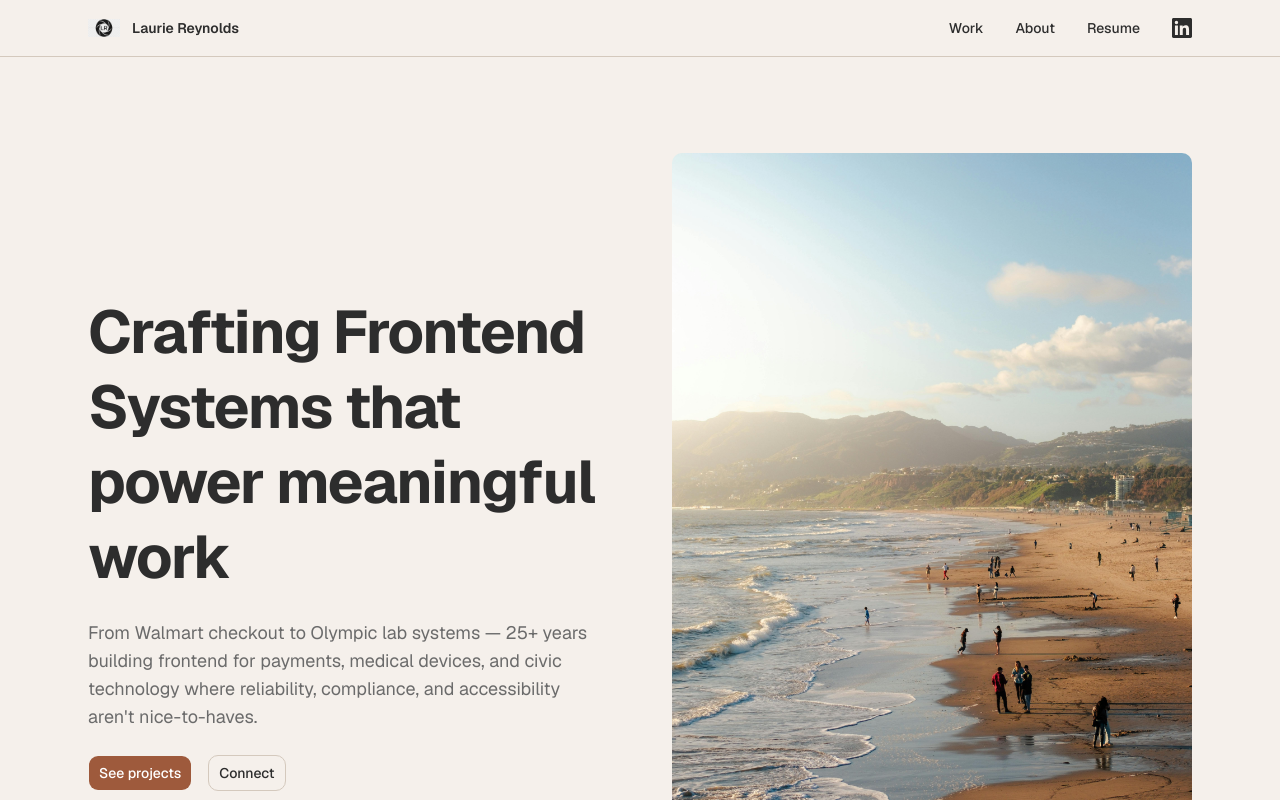
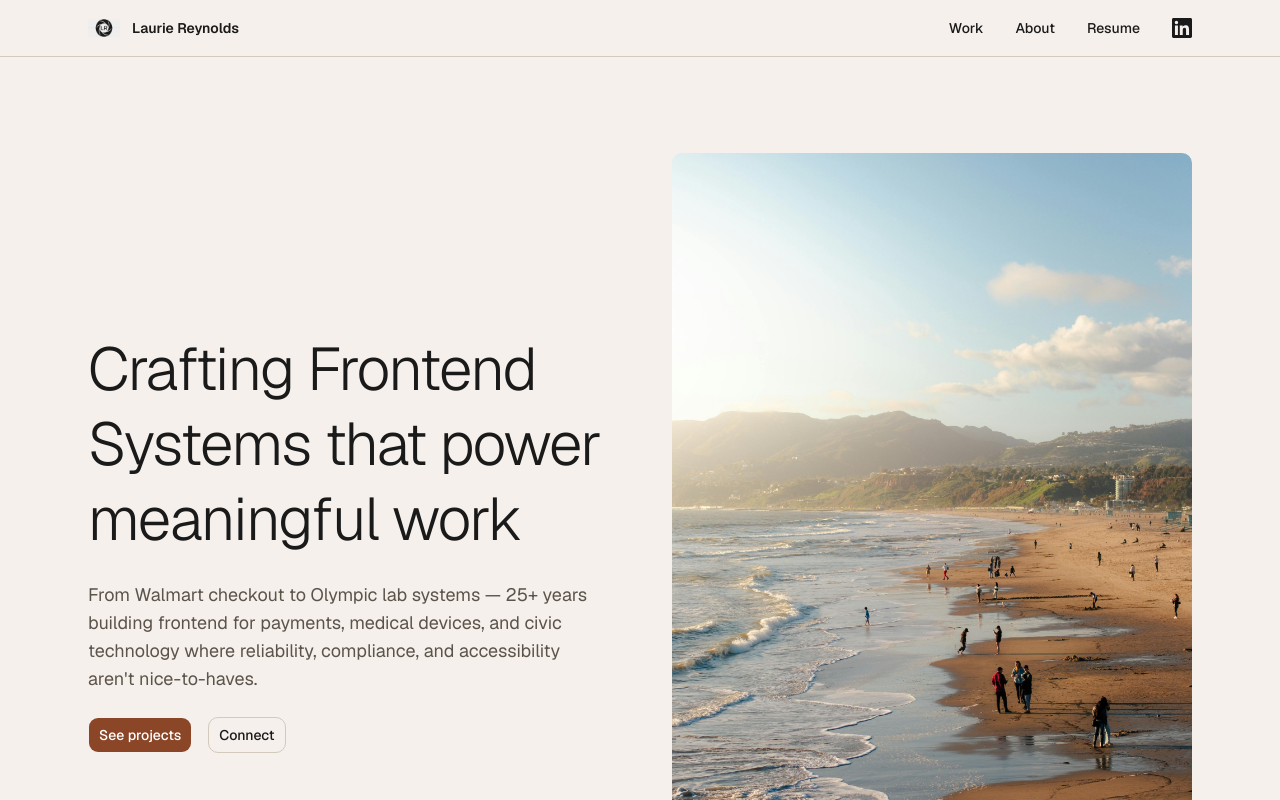
Before and after one commit to lsr-explore/laurie-reynolds-portfolio, a Next.js app: page / in a window 1280 px wide. Shown: the top 800 px of the page. Built offline with nearby package versions, Linux system fonts and the light colour scheme.

Commit message:
update phrasing and styles

```diff
--- a/app/globals.css
+++ b/app/globals.css
@@ -49,37 +49,37 @@
 
 :root {
   --background: #f5f0eb;
-  --foreground: #2d2d2d;
-  --card: #e8e0d8;
-  --card-foreground: #2d2d2d;
-  --popover: #f5f0eb;
-  --popover-foreground: #2d2d2d;
-  --primary: #9e5a3c;
+  --foreground: #1a1a1a;
+  --card: #ffffff;
+  --card-foreground: #1a1a1a;
+  --popover: #ffffff;
+  --popover-foreground: #1a1a1a;
+  --primary: #8b4527;
   --primary-foreground: #ffffff;
-  --secondary: #e8e0d8;
-  --secondary-foreground: #2d2d2d;
-  --muted: #e0d6cc;
-  --muted-foreground: #6b6b6b;
-  --accent: #e8e0d8;
-  --accent-foreground: #2d2d2d;
+  --secondary: #ece6df;
+  --secondary-foreground: #3d3530;
+  --muted: #e8e1d9;
+  --muted-foreground: #5c534a;
+  --accent: #2a6b5a;
+  --accent-foreground: #ffffff;
   --destructive: oklch(0.577 0.245 27.325);
   --border: #d4c9bd;
   --input: #d4c9bd;
-  --ring: #9e5a3c;
-  --chart-1: #9e5a3c;
-  --chart-2: #b5654a;
+  --ring: #8b4527;
+  --chart-1: #8b4527;
+  --chart-2: #2a6b5a;
   --chart-3: #d4c9bd;
   --chart-4: #e8e0d8;
-  --chart-5: #2d2d2d;
+  --chart-5: #1a1a1a;
   --radius: 0.625rem;
   --sidebar: #f5f0eb;
-  --sidebar-foreground: #2d2d2d;
-  --sidebar-primary: #9e5a3c;
+  --sidebar-foreground: #1a1a1a;
+  --sidebar-primary: #8b4527;
   --sidebar-primary-foreground: #ffffff;
-  --sidebar-accent: #e8e0d8;
-  --sidebar-accent-foreground: #2d2d2d;
+  --sidebar-accent: #ece6df;
+  --sidebar-accent-foreground: #1a1a1a;
   --sidebar-border: #d4c9bd;
-  --sidebar-ring: #9e5a3c;
+  --sidebar-ring: #8b4527;
 }
 
 @layer base {
--- a/app/resume/page.tsx
+++ b/app/resume/page.tsx
@@ -136,7 +136,7 @@ export default function ResumePage() {
     <section className="mx-auto max-w-4xl px-6 py-16 md:py-24">
       <div className="mb-12 flex flex-col items-center gap-4 text-center sm:flex-row sm:justify-between sm:text-left">
         <div>
-          <h1 className="text-4xl font-bold md:text-5xl">Resume</h1>
+          <h1 className="text-4xl font-light md:text-5xl">Resume</h1>
           <p className="mt-2 text-muted-foreground">
             Senior Front-End Software Engineer
           </p>
--- a/app/work/page.tsx
+++ b/app/work/page.tsx
@@ -41,7 +41,7 @@ const workHighlights = [
 export default function WorkPage() {
   return (
     <section className="mx-auto max-w-6xl px-6 py-16 md:py-24">
-      <h1 className="mb-4 text-center font-sans text-4xl font-bold md:text-5xl">
+      <h1 className="mb-4 text-center font-sans text-4xl font-light md:text-5xl">
         Work
       </h1>
       <p className="mx-auto mb-12 max-w-2xl text-center text-muted-foreground">
--- a/components/sections/bio-section.tsx
+++ b/components/sections/bio-section.tsx
@@ -3,7 +3,7 @@ import Image from "next/image";
 export function BioSection() {
   return (
     <section className="mx-auto max-w-6xl px-6 py-16 md:py-24">
-      <h1 className="mb-12 text-center font-sans text-4xl font-bold md:text-5xl">
+      <h1 className="mb-12 text-center font-sans text-4xl font-light md:text-5xl">
         About
       </h1>
 
--- a/components/sections/companies-section.tsx
+++ b/components/sections/companies-section.tsx
@@ -6,7 +6,7 @@ export function CompaniesSection() {
     <section className="py-16 md:py-24">
       <div className="mx-auto max-w-6xl px-6">
         <Separator className="mb-12" />
-        <h2 className="text-center font-sans text-3xl font-bold md:text-4xl">
+        <h2 className="text-center font-sans text-3xl font-light md:text-4xl">
           Companies I&apos;ve Worked With
         </h2>
         <div className="mt-12 flex flex-wrap items-center justify-center gap-x-10 gap-y-4">
--- a/components/sections/hero-section.tsx
+++ b/components/sections/hero-section.tsx
@@ -10,7 +10,7 @@ export function HeroSection() {
       <div className="flex flex-col gap-12 lg:flex-row lg:items-center lg:gap-16">
         {/* Text */}
         <div className="flex-1 space-y-6">
-          <h1 className="font-sans text-4xl font-bold leading-tight tracking-tight md:text-5xl lg:text-6xl">
+          <h1 className="font-sans text-4xl font-light leading-tight tracking-tight md:text-5xl lg:text-6xl">
             Crafting Frontend Systems that power meaningful work
           </h1>
           <p className="max-w-lg text-lg text-muted-foreground">
--- a/components/sections/how-i-think-section.tsx
+++ b/components/sections/how-i-think-section.tsx
@@ -88,11 +88,11 @@ export function HowIThinkSection() {
     <section className="py-16 md:py-24">
       <div className="mx-auto max-w-6xl px-6">
         <div className="mx-auto max-w-2xl text-center">
-          <h2 className="font-sans text-3xl font-bold md:text-4xl">
+          <h2 className="font-sans text-3xl font-light md:text-4xl">
             How I Work
           </h2>
           <p className="mt-4 text-muted-foreground">
-            Opinions I&apos;ve earned the hard way, across regulated
+            Principles shaped by decades of building across regulated
             environments, high-traffic systems, and cross-functional teams.
           </p>
         </div>
--- a/components/sections/impact-section.tsx
+++ b/components/sections/impact-section.tsx
@@ -6,7 +6,7 @@ export function ImpactSection() {
     <section id="impact" className="py-16 md:py-24">
       <div className="mx-auto max-w-6xl px-6">
         <div className="mx-auto max-w-2xl text-center">
-          <h2 className="font-sans text-3xl font-bold md:text-4xl">
+          <h2 className="font-sans text-3xl font-light md:text-4xl">
             Where I&apos;ve Made an Impact
           </h2>
           <p className="mt-4 text-muted-foreground">
--- a/components/sections/inspiration-section.tsx
+++ b/components/sections/inspiration-section.tsx
@@ -6,7 +6,7 @@ export function InspirationSection() {
     <section className="py-16 md:py-24">
       <div className="mx-auto max-w-6xl px-6">
         <div className="mx-auto max-w-2xl text-center">
-          <h2 className="font-sans text-3xl font-bold md:text-4xl">
+          <h2 className="font-sans text-3xl font-light md:text-4xl">
             What keeps me inspired
           </h2>
           <p className="mt-4 text-muted-foreground">
--- a/components/sections/skills-section.tsx
+++ b/components/sections/skills-section.tsx
@@ -5,7 +5,7 @@ export function SkillsSection() {
   return (
     <section className="py-16 md:py-24">
       <div className="mx-auto max-w-6xl px-6">
-        <h2 className="text-center font-sans text-3xl font-bold md:text-4xl">
+        <h2 className="text-center font-sans text-3xl font-light md:text-4xl">
           Skills
         </h2>
 
```
